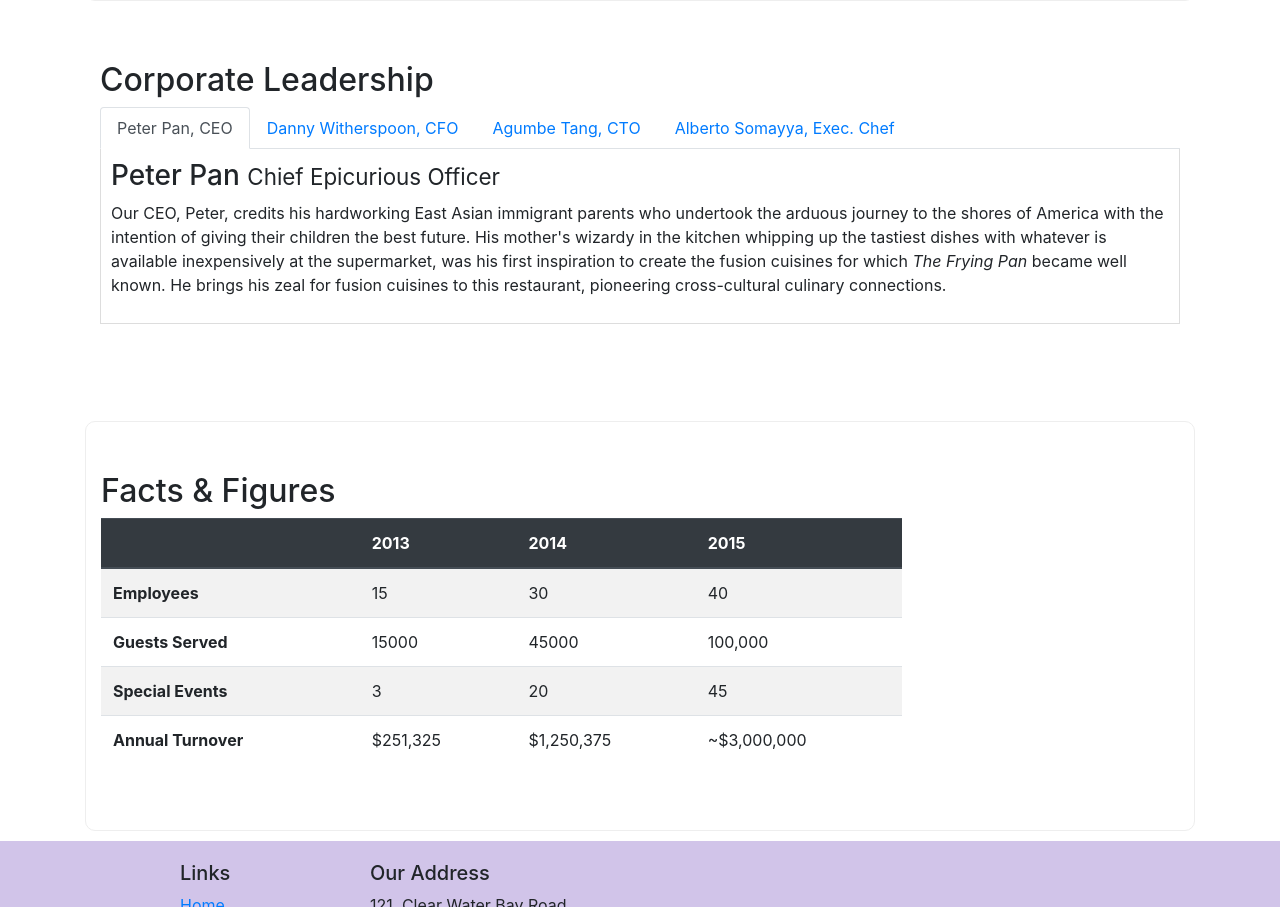
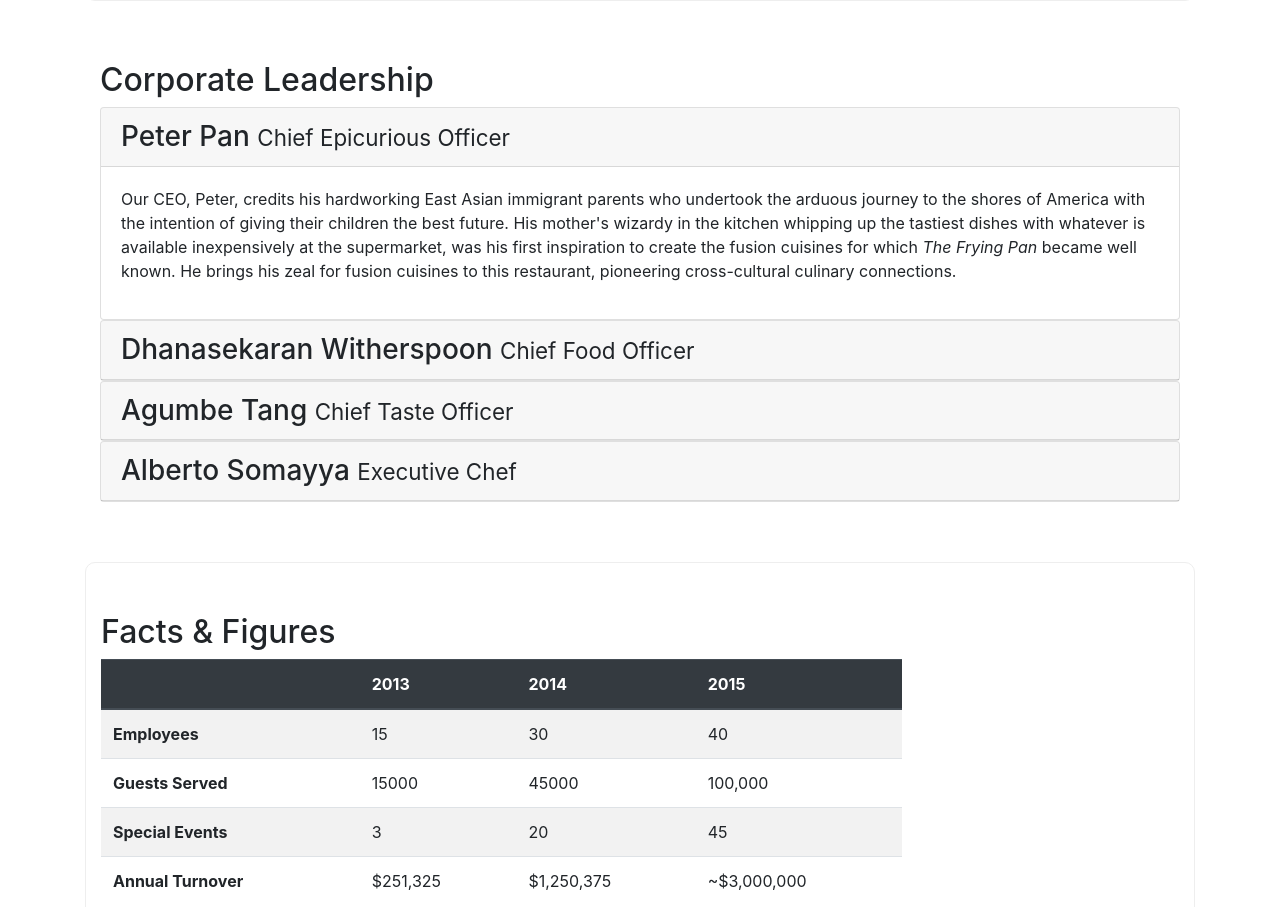
Before and after one commit to rishabhjaincoder/Ristorante-conFusion-Bootstrap-UI, a website: page aboutus.html in a window 1280 px wide. Shown: the part 982-1889 px from the top of the page. Drawn offline with nearby package versions, Linux system fonts and the light colour scheme.

Commit message:
Accordian

```diff
--- a/aboutus.html
+++ b/aboutus.html
@@ -131,75 +131,107 @@
             <div class="col-12 col-sm-12">
                 <h2>Corporate Leadership</h2>
 
-                <!-- here we will add nav-tab or we can add nav-pill -->
-                <ul class="nav nav-tabs">
-                    <li class="nav-item">
-                        <a class="nav-link active" href="#peter" role="tab" data-toggle="tab">Peter Pan, CEO</a>
-                    </li>
-                    <li class="nav-item">
-                        <a class="nav-link" href="#danny" role="tab" data-toggle="tab">Danny Witherspoon, CFO</a>
-                    </li>
-                    <li class="nav-item">
-                        <a class="nav-link" href="#agumbe" role="tab" data-toggle="tab">Agumbe Tang, CTO</a>
-                    </li>
-                    <li class="nav-item">
-                        <a class="nav-link" href="#alberto" role="tab" data-toggle="tab">Alberto Somayya, Exec. Chef</a>
-                    </li>
-                </ul>
-
-                <!-- content of the tabs will come here-->
-                <div class="tab-content">
-                    <!-- show will make sure this will rendered by default-->
-                    <div role="tabpanel" class="tab-pane fade show active" id="peter">
-                        <h3>Peter Pan <small>Chief Epicurious Officer</small></h3>
-                        <p class="d-none d-sm-block">Our CEO, Peter, credits his hardworking East Asian immigrant
+<!-- Accordion -->
+                <div id="accordion">
+                    <div class="card">
+                        <div class="card-header" role="tab" id="peterhead">
+                            <h3 class="mb-0">
+                                <a data-toggle="collapse" data-target="#peter">
+                                    Peter Pan <small>Chief Epicurious Officer</small>
+                                </a>
+                            </h3>
+                        </div>
+                        <div class="collapse show" id="peter" data-parent="#accordion">
+                            <div class="card-body">
+                                <p class="d-none d-sm-block">Our CEO, Peter, credits his hardworking East Asian
+                                    immigrant
                                     parents
                                     who
                                     undertook the arduous
-                            journey to the shores of America with the intention of giving their children the best
+                                    journey to the shores of America with the intention of giving their children the
+                                    best
                                     future.
                                     His
-                            mother's wizardy in the kitchen whipping up the tastiest dishes with whatever is available
-                            inexpensively at the supermarket, was his first inspiration to create the fusion cuisines
+                                    mother's wizardy in the kitchen whipping up the tastiest dishes with whatever is
+                                    available
+                                    inexpensively at the supermarket, was his first inspiration to create the fusion
+                                    cuisines
                                     for
                                     which
-                            <em>The Frying Pan</em> became well known. He brings his zeal for fusion cuisines to this
+                                    <em>The Frying Pan</em> became well known. He brings his zeal for fusion cuisines to
+                                    this
                                     restaurant, pioneering cross-cultural culinary connections.</p>
                             </div>
-
-                    <div role="tabpanel" class="tab-pane fade" id="danny">
-                        <h3>Dhanasekaran Witherspoon <small>Chief Food Officer</small></h3>
+                        </div>
+                    </div>
+                    <div class="card">
+                        <div class="card-header" role="tab" id="dannyhead">
+                            <h3 class="mb-0">
+                                <a class="collapsed" data-toggle="collapse" data-target="#danny">
+                                    Dhanasekaran Witherspoon <small>Chief Food Officer</small>
+                                </a>
+                            </h3>
+                        </div>
+                        <div class="collapse" id="danny" data-parent="#accordion">
+                            <div class="card-body">
                                 <p class="d-none d-sm-block">Our CFO, Danny, as he is affectionately referred to by his
                                     colleagues,
                                     comes from a long established
                                     family tradition in farming and produce. His experiences growing up on a farm in the
                                     Australian
-                            outback gave him great appreciation for varieties of food sources. As he puts it in his own
+                                    outback gave him great appreciation for varieties of food sources. As he puts it in
+                                    his own
                                     words,
-                            <em>Everything that runs, wins, and everything that stays, pays!</em></p>
+                                    <em>Everything that runs, wins, and everything that stays, pays!</em></em></p>
                             </div>
-
-                    <div role="tabpanel" class="tab-pane fade" id="agumbe">
-                        <h3>Agumbe Tang <small>Chief Taste Officer</small></h3>
-                        <p class="d-none d-sm-block">Blessed with the most discerning gustatory sense, Agumbe, our CTO,
+                        </div>
+                    </div>
+                    <div class="card">
+                        <div class="card-header" role="tab" id="agumbehead">
+                            <h3 class="mb-0">
+                                <a class="collapsed" data-toggle="collapse" data-target="#agumbe">
+                                    Agumbe Tang <small>Chief Taste Officer</small>
+                                </a>
+                            </h3>
+                        </div>
+                        <div class="collapse" id="agumbe" data-parent="#accordion">
+                            <div class="card-body">
+                                <p class="d-none d-sm-block">Blessed with the most discerning gustatory sense, Agumbe,
+                                    our CTO,
                                     personally ensures that every dish
-                            that we serve meets his exacting tastes. Our chefs dread the tongue lashing that ensues if
+                                    that we serve meets his exacting tastes. Our chefs dread the tongue lashing that
+                                    ensues if
                                     their
-                            dish does not meet his exacting standards. He lives by his motto, <em>You click only if you
+                                    dish does not meet his exacting standards. He lives by his motto, <em>You click only
+                                        if you
                                         survive
                                         my lick.</em></p>
                             </div>
-
-                    <div role="tabpanel" class="tab-pane fade" id="alberto">
-                        <h3>Alberto Somayya <small>Executive Chef</small></h3>
-                        <p class="d-none d-sm-block">Award winning three-star Michelin chef with wide International
+                        </div>
+                    </div>
+                    <div class="card">
+                        <div class="card-header" role="tab" id="albertohead">
+                            <h3 class="mb-0">
+                                <a class="collapsed" data-toggle="collapse" data-target="#alberto">
+                                    Alberto Somayya <small>Executive Chef</small>
+                                </a>
+                            </h3>
+                        </div>
+                        <div class="collapse" id="alberto" data-parent="#accordion">
+                            <div class="card-body">
+                                <p class="d-none d-sm-block">Award winning three-star Michelin chef with wide
+                                    International
                                     experience
                                     having worked closely with
-                            whos-who in the culinary world, he specializes in creating mouthwatering Indo-Italian fusion
-                            experiences. He says, <em>Put together the cuisines from the two craziest cultures, and you
+                                    whos-who in the culinary world, he specializes in creating mouthwatering
+                                    Indo-Italian fusion
+                                    experiences. He says, <em>Put together the cuisines from the two craziest cultures,
+                                        and you
                                         get
                                         a
-                                winning hit! Amma Mia!</em></p>
+                                        winning hit! Amma Mia!</em></em></p>
+                            </div>
+                        </div>
                     </div>
                 </div>
 
```
Lines whose indentation alone changed are shown as unchanged.
